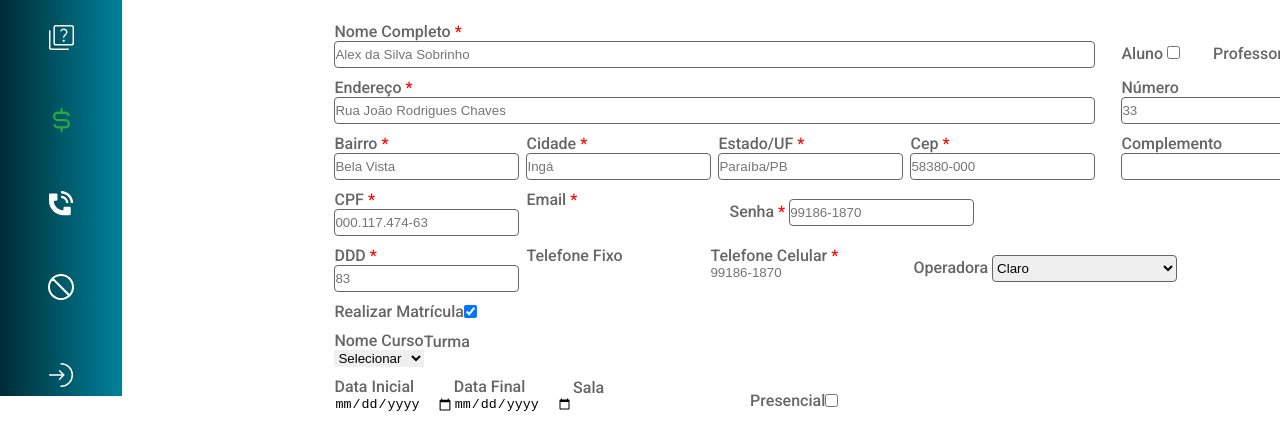
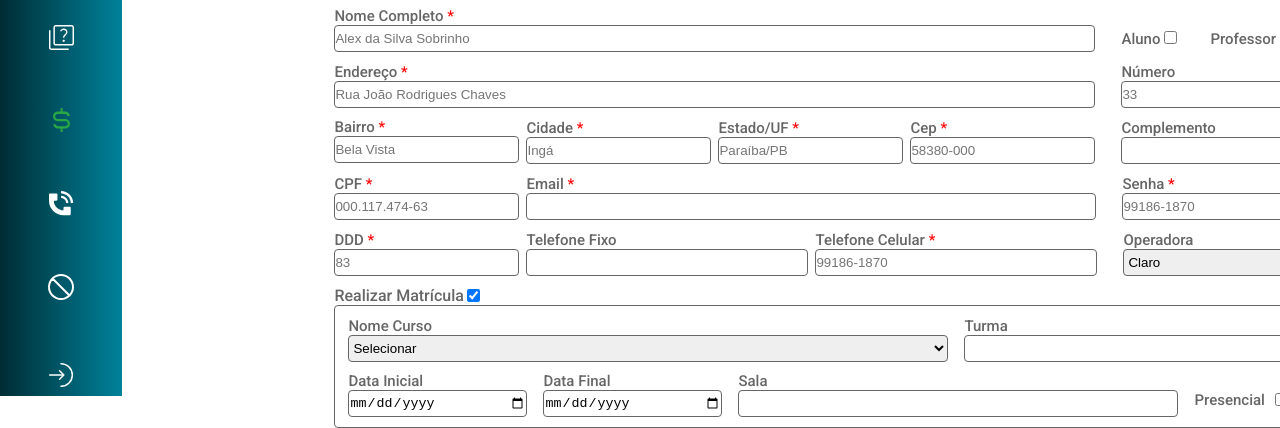
Before and after one commit to allex-sso/Teste---Projeto---Sistema-para-aprendizado-de-Lingua-Portuguesa, a plain HTML site: page cadastro.html in a window 1280 px wide. Shown: the part 404-832 px from the top of the page. Drawn offline with Linux system fonts and the light colour scheme; a web font is replaced by a local one.

Commit message:
Atualização do css

```diff
--- a/css/cadastro.css
+++ b/css/cadastro.css
@@ -199,3 +199,75 @@ body {
     display: flex;
     gap: 7px;
 }
+
+.tam-input-three{
+  width: 570px;
+  height: 27px;
+  border: 1px solid #666;
+  border-radius: 4px;
+}
+
+.tam-input-telefone{
+  width: 282px;
+  height: 27px;
+  border: 1px solid #666;
+  border-radius: 4px;
+}
+
+.container-matricula-name{
+  gap: 3px;
+}
+
+.teste{
+  border: 1px solid #666;
+  border-radius: 4px;
+  width: 976px;
+
+}
+
+.tam-input-nome-curso{
+  width: 600px;
+  height: 27px;
+  border: 1px solid #666;
+  border-radius: 4px;
+}
+
+.tam-input-turma{
+  width: 323px;
+  height: 27px;
+  border: 1px solid #666;
+  border-radius: 4px;
+}
+
+.gap-one-line{
+  margin: 1px 13px 0px 13px;
+  gap: 16px;
+}
+
+.container-all label{
+  font-size: 15px;
+  font-weight: 500;
+}
+
+.tam-input-data{
+  width: 179px;
+  height: 27px;
+  border: 1px solid #666;
+  border-radius: 4px;
+}
+
+.tam-input-sala{
+  width: 440px;
+  height: 27px;
+  border: 1px solid #666;
+  border-radius: 4px;
+}
+
+.gap-two-line{
+  margin: 0px 13px 10px 13px;
+  gap: 16px;
+}
+
+.gap-three-line{
+  gap: 10px;
+}
```
